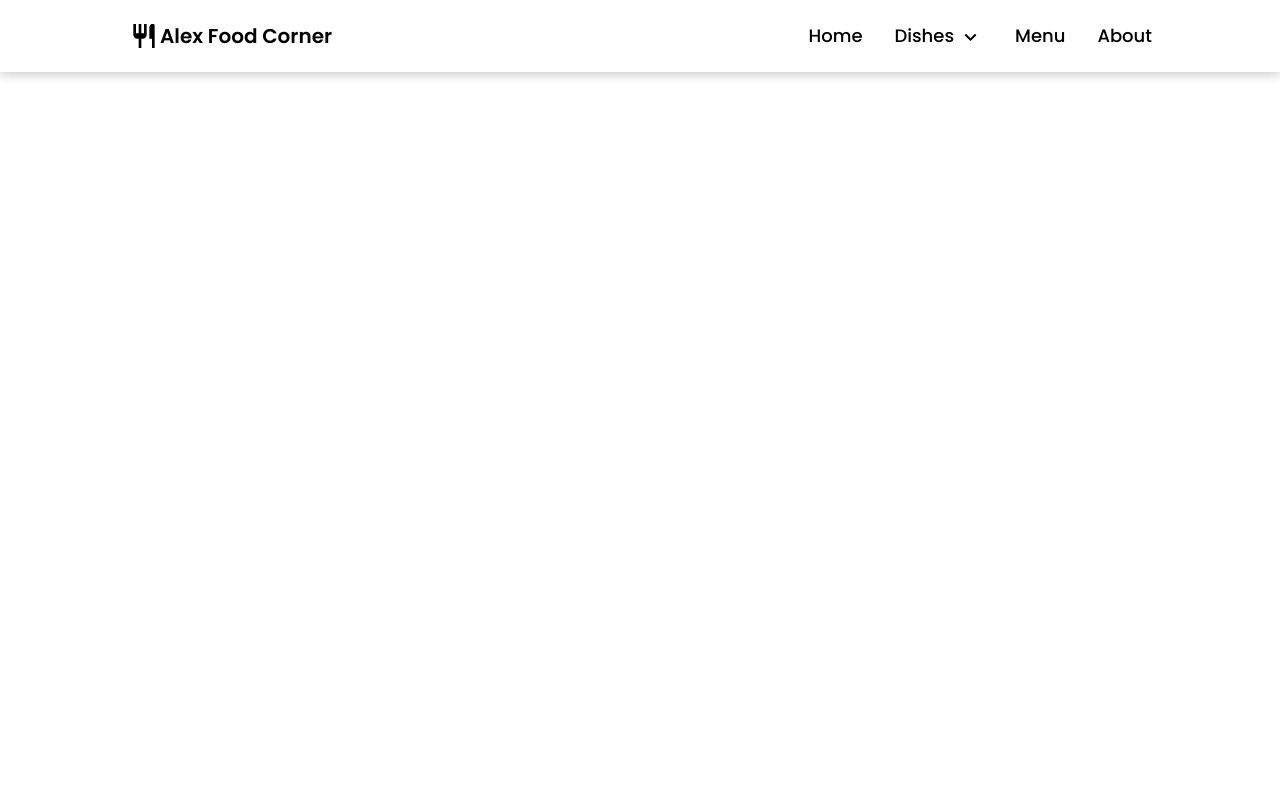
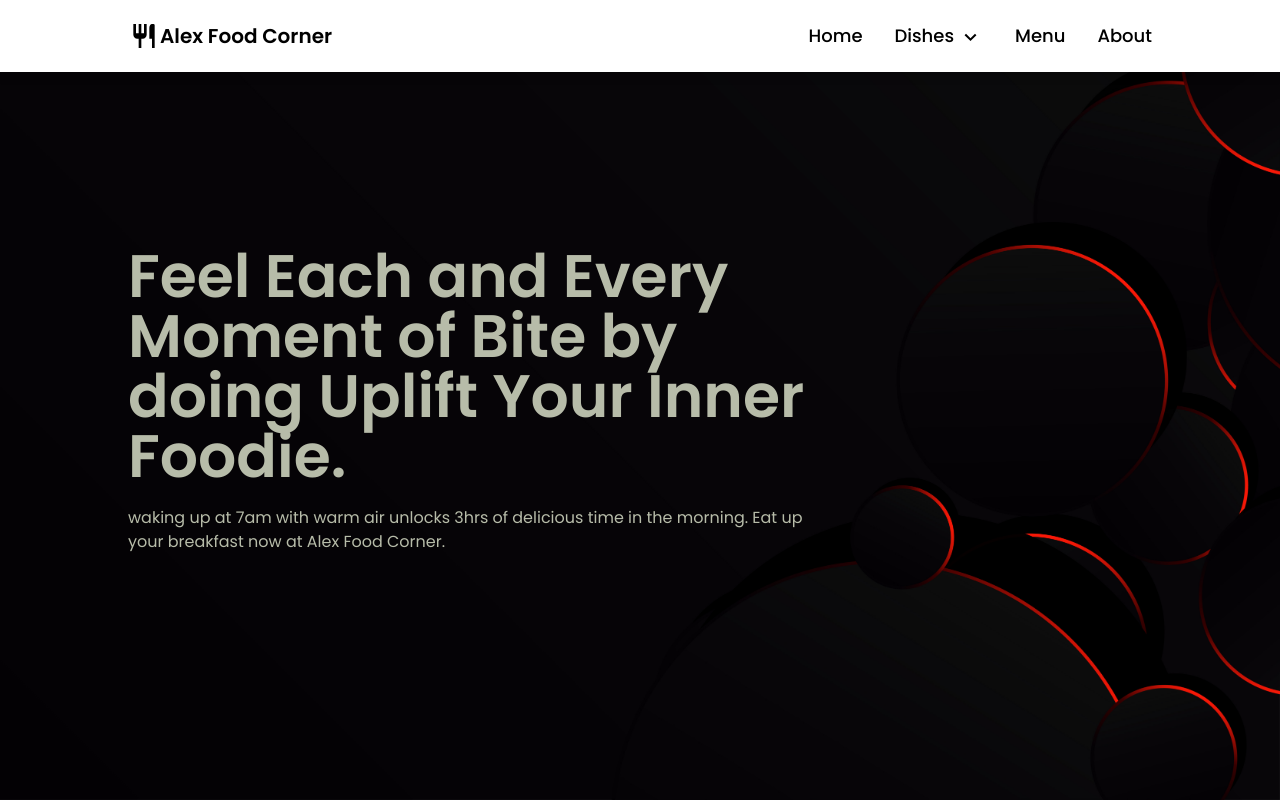
Before and after one commit to vimal-tech-dev/alex-food-corner, a React (Vite) app: page / in a window 1280 px wide. Built offline with nearby package versions, Linux system fonts and the light colour scheme.

Commit message:
merge
Home image added

with dinning phrase

Signed-off-by: vimal-tech-dev <be08it929@gmail.com>

```diff
--- a/src/App.jsx
+++ b/src/App.jsx
@@ -1,10 +1,16 @@
 import React from "react";
 import Navbar from "./components/Navbar";
+import Home from "./components/home";
 
 const App = () => {
   return (
     <div>
       <Navbar />
+      <main>
+        <div id="home">
+          <Home />
+        </div>
+      </main>
     </div>
   )
 }
--- /dev/null
+++ b/src/components/Home.jsx
@@ -0,0 +1,18 @@
+import React from "react";
+
+const Home = () => {
+    return (
+        <div className=" min-h-screen flex flex-row justify-between items-center lg:px-32 px-5 bg-[url('./assets/img/hero.jpg')] bg-cover bg-no-repeat ">
+            <div className=" w-full lg:w-2/3 space-y-5">
+                <h1 className=" text-backgroundColor font-semibold text-6xl">
+                    Feel Each and Every Moment of Bite by doing Uplift Your Inner Foodie.
+
+                </h1>
+                <p className=" text-backgroundColor">
+                    waking up at 7am with warm air unlocks 3hrs of delicious time in the morning. Eat up your breakfast now at Alex Food Corner.
+                </p>
+            </div>
+        </div>
+    );
+};
+export default Home;
```
Also changed, not shown: content.txt, src/assets/img/hero.jpg (added), 1 other file (tests, documents, lock files or other folders).
